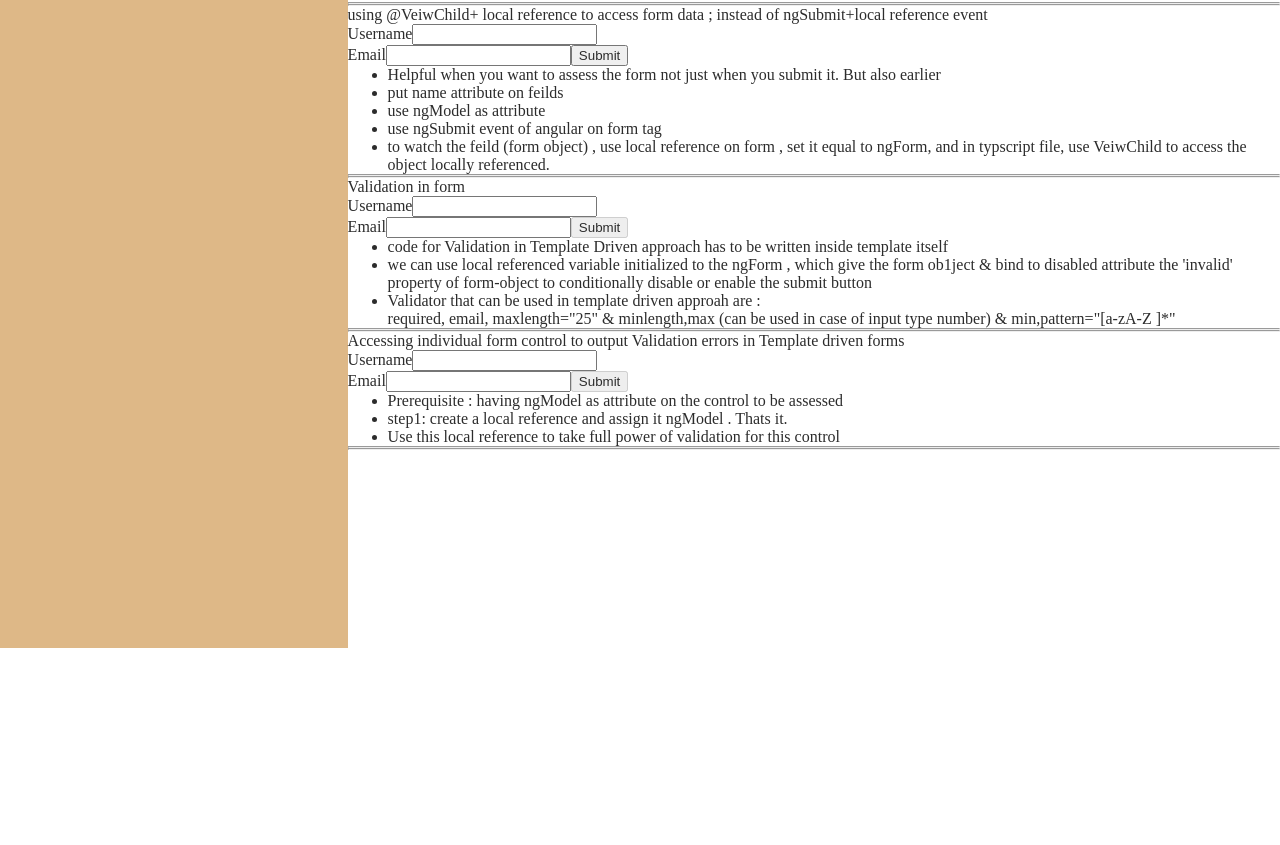
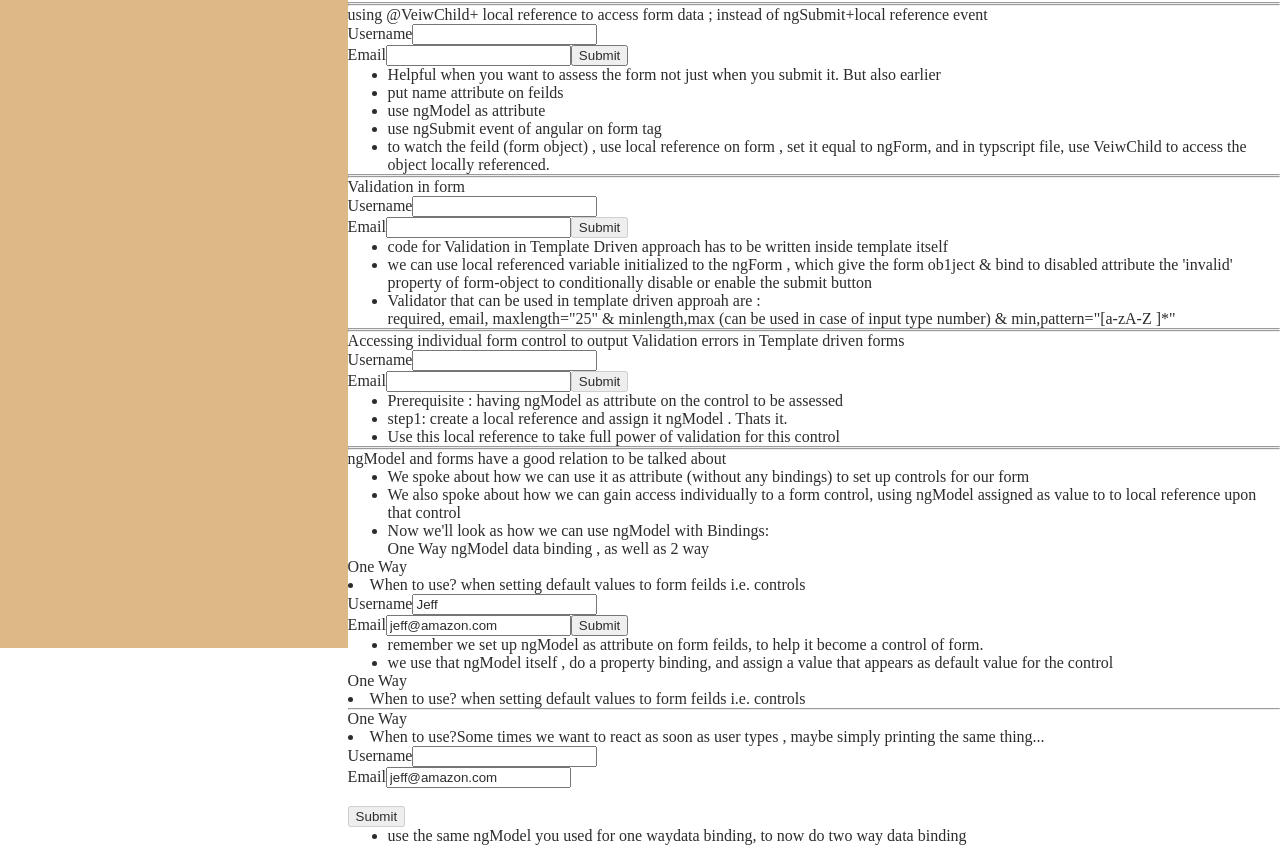
Before and after one commit to Rohit-Kumar-Sah/NgPro, an Angular app: page / in a window 1280 px wide. Shown: the part 205-1050 px from the top of the page. Before the commit the page ends 853 px from the top, so only its background shows below. Built offline with nearby package versions, Linux system fonts and the light colour scheme.

Commit message:
ngModel and forms

```diff
--- a/src/app/content/TemplateDrivenForms/td/td.component.css
+++ b/src/app/content/TemplateDrivenForms/td/td.component.css
@@ -5,3 +5,7 @@ input.ng-invalid.ng-dirty {
 .error {
     color: red;
 }
+
+.helpText {
+    color: rgb(18, 136, 77);
+}
--- a/src/app/content/TemplateDrivenForms/td/td.component.html
+++ b/src/app/content/TemplateDrivenForms/td/td.component.html
@@ -82,3 +82,50 @@
 
 <hr>
 <hr>
+
+<p>ngModel and forms have a good relation to be talked about</p>
+<ul>
+    <li>We spoke about how we can use it as attribute (without any bindings) to set up controls for our form</li>
+    <li>We also spoke about how we can gain access individually to a form control, using ngModel assigned as value to to local reference upon that control </li>
+    <li>Now we'll look as how we can use ngModel with Bindings:</li>
+    <p>One Way ngModel data binding , as well as 2 way</p>
+</ul>
+<p>One Way </p>
+<li>When to use? when setting default values to form feilds i.e. controls</li>
+
+<form #f4="ngForm">
+    <label for="username">Username</label>
+    <input type="text" id="username" name="username" [ngModel]="'Jeff'" required>
+    <br>
+    <label for="email">Email</label>
+    <input type="email" id="email" name="email" [ngModel]="'jeff@amazon.com'" required email>
+    <input type="submit" [disabled]="f4.invalid">
+</form>
+
+<ul>
+    <li>remember we set up ngModel as attribute on form feilds, to help it become a control of form.</li>
+    <li>we use that ngModel itself , do a property binding, and assign a value that appears as default value for the control</li>
+</ul>
+
+<p>One Way </p>
+<li>When to use? when setting default values to form feilds i.e. controls</li>
+
+<hr>
+
+<p>One Way </p>
+<li>When to use?Some times we want to react as soon as user types , maybe simply printing the same thing...</li>
+
+<form #f5="ngForm">
+    <label for="username">Username</label>
+    <input type="text" id="username" name="username" ngModel required>
+    <br>
+    <label for="email">Email</label>
+    <input type="email" id="email" name="email" [(ngModel)]="defaultMail" required email #tdMail2="ngModel">
+    <br><small *ngIf="tdMail2.dirty" class="helpText">you entered: {{defaultMail}}</small><br>
+
+    <input type="submit" [disabled]="f5.invalid">
+</form>
+
+<ul>
+    <li>use the same ngModel you used for one waydata binding, to now do two way data binding </li>
+</ul>
--- a/src/app/content/TemplateDrivenForms/td/td.component.ts
+++ b/src/app/content/TemplateDrivenForms/td/td.component.ts
@@ -7,6 +7,8 @@ import { NgForm } from '@angular/forms';
   styleUrls: ['./td.component.css']
 })
 export class TDComponent implements OnInit {
+
+  defaultMail = "jeff@amazon.com";
 
   constructor() { }
 
```
